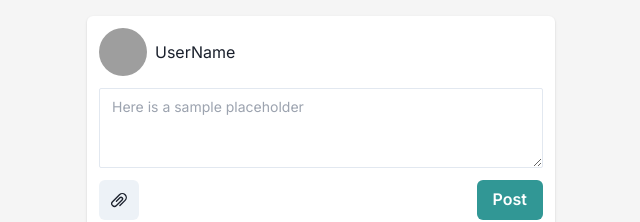
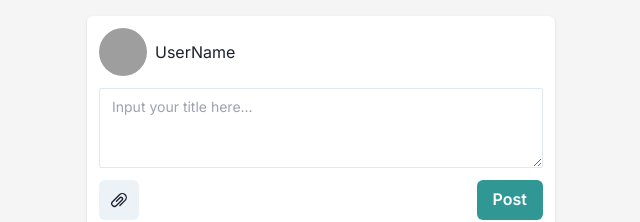
Before and after one commit to btdat1412/qode-assignment, a Next.js app: page / in a window 1280 px wide. Shown: the top 222 px of the page, without its empty margins (319-959 px from the left). Built offline with nearby package versions, Linux system fonts and the light colour scheme; no server answers; the database is empty; grey boxes are pictures that could not be loaded.

Commit message:
fix placeholder

```diff
--- a/src/components/UploadCard/UploadCard.tsx
+++ b/src/components/UploadCard/UploadCard.tsx
@@ -149,7 +149,7 @@ const UploadCard = () => {
           <Textarea
             value={title}
             onChange={handleInputChange}
-            placeholder="Here is a sample placeholder"
+            placeholder="Input your title here..."
             size="sm"
           />
           <Input
```
